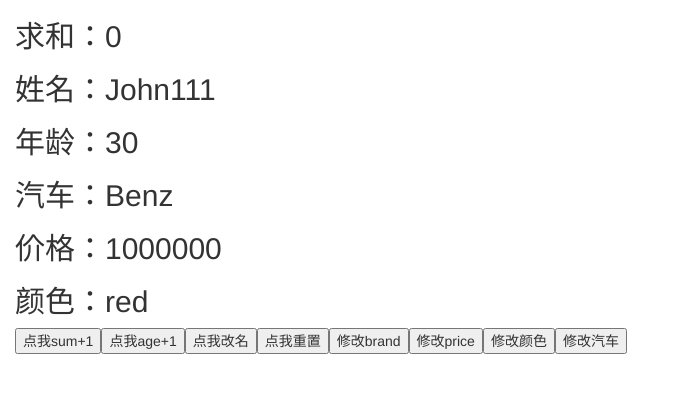
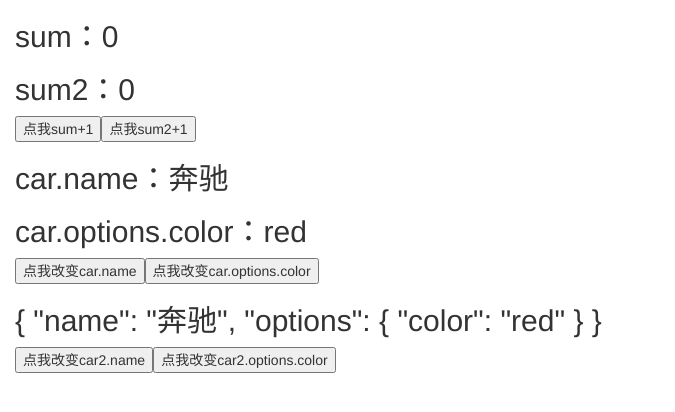
Before and after one commit to Y-Destiny/hello_vue3, a Vue app: page / in a window 1280 px wide. Shown: the top 412 px of the page, without its empty margins (0-675 px from the left). Built offline with nearby package versions, Linux system fonts and the light colour scheme.

Commit message:
readonly shallowReadonly

```diff
--- a/src/App.vue
+++ b/src/App.vue
@@ -1,76 +1,36 @@
 <template>
 	<div class="container-fluid wraper">
-		<h2>求和：{{ sum }}</h2>
-		<h2>姓名：{{ person.name }}</h2>
-		<h2>年龄：{{ person.age }}</h2>
-		<h2>汽车：{{ car.brand }}</h2>
-		<h2>价格：{{ car.price }}</h2>
-		<h2>颜色：{{ car.Options.color }}</h2>
+		<h2>sum：{{ sum }}</h2>
+		<h2>sum2：{{ sum2 }}</h2>
 		<button @click="changeSum">点我sum+1</button>
-		<button @click="changeAge">点我age+1</button>
-		<button @click="changeName">点我改名</button>
-		<button @click="changePerson">点我重置</button>
-		<button @click="changeBrans">修改brand</button>
-		<button @click="changePrice">修改price</button>
-		<button @click="changeColor">修改颜色</button>
-		<button @click="changeCar">修改汽车</button>
+		<button @click="changeSum2">点我sum2+1</button>
+
+		<h2>car.name：{{ car.name }}</h2>
+		<h2>car.options.color：{{ car.options.color }}</h2>
+		<button @click="car.name='宝马'">点我改变car.name</button>
+		<button @click="car.options.color='blue'">点我改变car.options.color</button>
+		<h2>{{ car2 }}</h2>
+		<button @click="car2.name='奥迪'">点我改变car2.name</button>
+		<button @click="car2.options.color='yellow'">点我改变car2.options.color</button>
 	</div>
 </template>
 
 <script setup lang="ts" name="App">
-import { ref, reactive, shallowReactive, shallowRef } from 'vue'
+import { ref,reactive, readonly, shallowReadonly } from 'vue'
 
-let sum= shallowRef(0)
-let person = shallowRef({
-	name: 'John111',
-	age: 30
-})
-let car= shallowReactive({
-	brand: 'Benz',
-	price: 1000000,
-	Options: {
-		color: 'red'
-	}
-})
+let sum= ref(0)
+let sum2=readonly(sum)
+
+let car = reactive({name: '奔驰' ,options:{color:'red'}})
+
+let car2 = shallowReadonly(car)
+
 function changeSum() {
 	sum.value++
 }
 
-function changeAge() {
-	person.value.age++
-}
-
-function changeName() {
-	person.value.name = 'Tom'
-}
-
-function changePerson() {
-	person.value = {
-		name: 'John',
-		age: 25
-	}
-}
-
-function changeBrans() {
-	car.brand = 'Audsasi'
-}
-
-function changePrice() {
-	car.price +=1
-}
-
-function changeColor() {
-	car.Options.color = 'blue'
-}
-
-function changeCar() {
-	Object.assign(car , {
-		brand: 'BMW',
-		price: 3000000,
-		Options: {
-			color: 'black'
-		}
-	})
+function changeSum2() {
+	sum2.value++
 }
 
 
```
